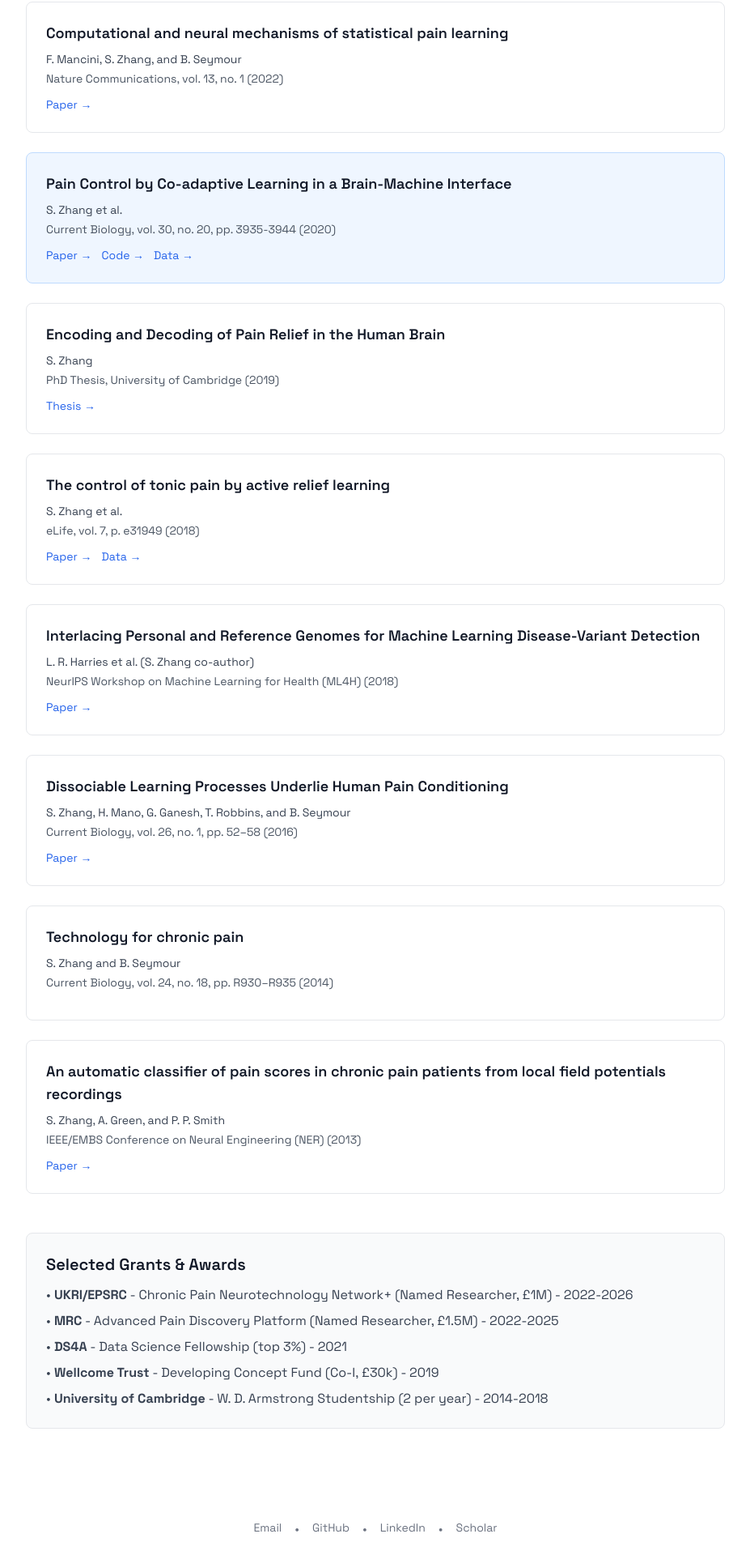
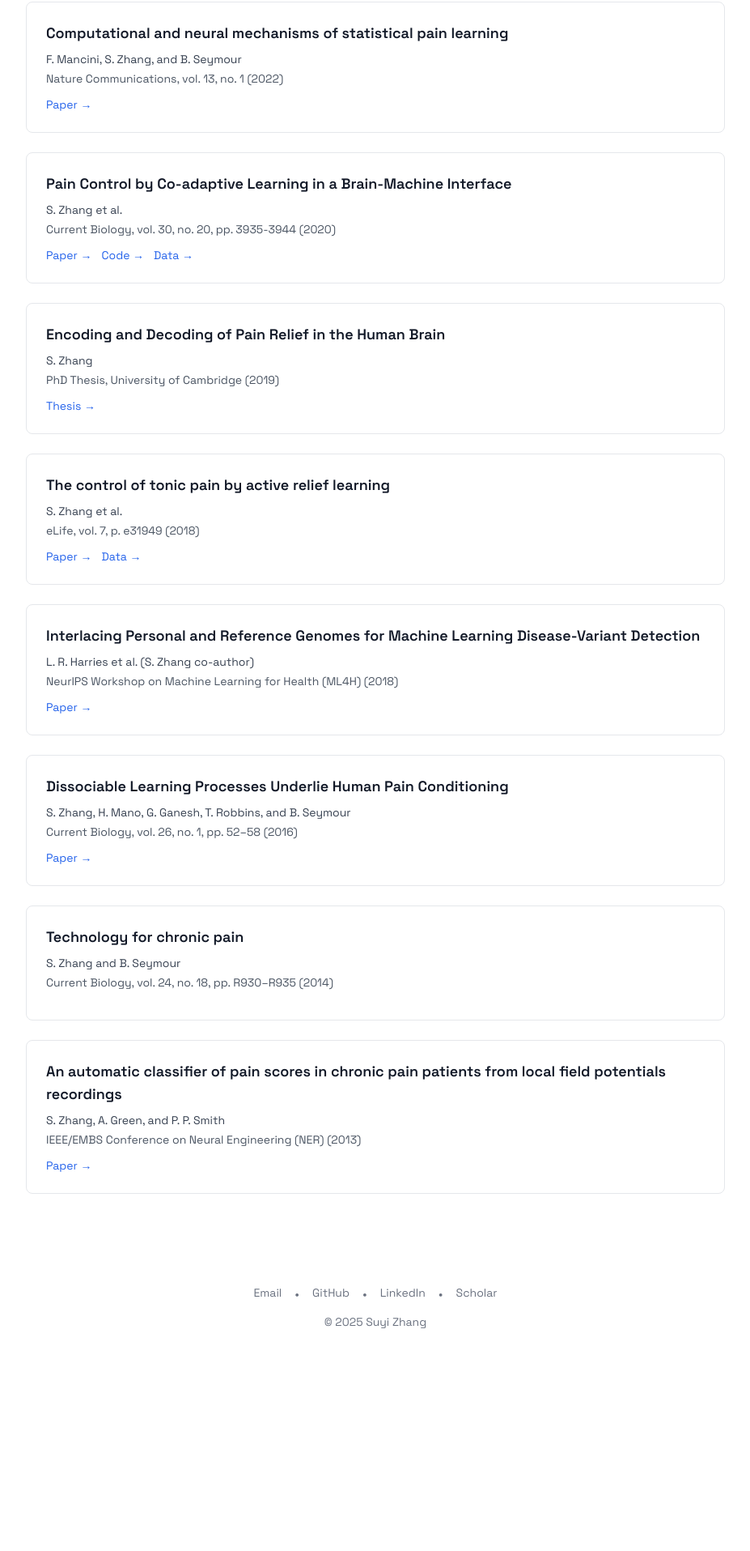
Before and after one commit to syzhang/syzhang.github.io, a Next.js app: page /publications in a window 1280 px wide. Shown: the part 722-2637 px from the top of the page at 81% size, without its empty margins (176-1103 px from the left). After the commit the page ends 2396 px from the top, so only its background shows below. Built offline with nearby package versions, Linux system fonts and the light colour scheme.

Commit message:
publication ok

```diff
--- a/src/app/publications/page.tsx
+++ b/src/app/publications/page.tsx
@@ -36,8 +36,7 @@ export default function PublicationsPage() {
         { text: "Paper", url: "https://doi.org/10.1016/j.cub.2020.07.066" },
         { text: "Code", url: "https://github.com/syzhang/coadapt_repo" },
         { text: "Data", url: "https://openneuro.org/datasets/ds002036" }
-      ],
-      featured: true
+      ]
     },
     {
       title: "Encoding and Decoding of Pain Relief in the Human Brain",
@@ -112,11 +111,7 @@ export default function PublicationsPage() {
         {publications.map((pub, index) => (
           <article
             key={index}
-            className={`p-6 rounded-lg border ${
-              pub.featured
-                ? 'bg-blue-50 border-blue-200'
-                : 'bg-white border-gray-200'
-            }`}
+            className="p-6 rounded-lg border bg-white border-gray-200"
           >
             <h3 className="text-lg font-semibold mb-2">
               {pub.title}
@@ -143,17 +138,6 @@ export default function PublicationsPage() {
           </article>
         ))}
       </div>
-
-      <div className="mt-12 p-6 bg-gray-50 rounded-lg border">
-        <h2 className="text-xl font-semibold mb-3">Selected Grants & Awards</h2>
-        <ul className="space-y-2 text-gray-700">
-          <li>• <strong>UKRI/EPSRC</strong> - Chronic Pain Neurotechnology Network+ (Named Researcher, £1M) - 2022-2026</li>
-          <li>• <strong>MRC</strong> - Advanced Pain Discovery Platform (Named Researcher, £1.5M) - 2022-2025</li>
-          <li>• <strong>DS4A</strong> - Data Science Fellowship (top 3%) - 2021</li>
-          <li>• <strong>Wellcome Trust</strong> - Developing Concept Fund (Co-I, £30k) - 2019</li>
-          <li>• <strong>University of Cambridge</strong> - W. D. Armstrong Studentship (2 per year) - 2014-2018</li>
-        </ul>
-      </div>
     </div>
   );
 }
```
